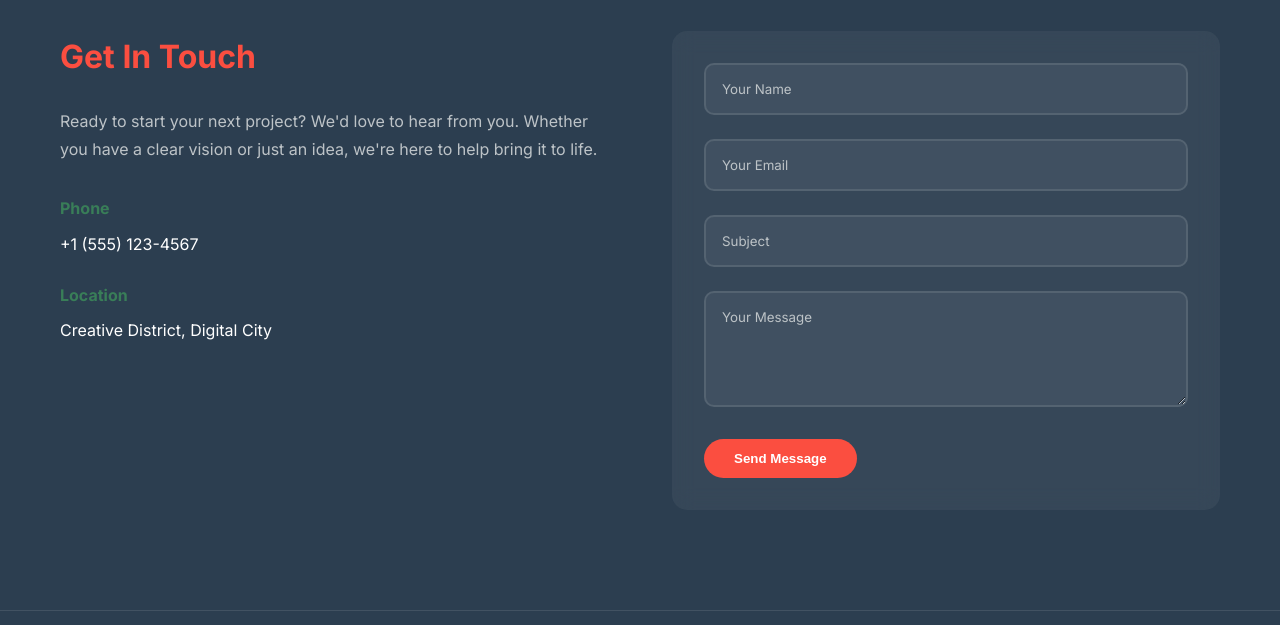
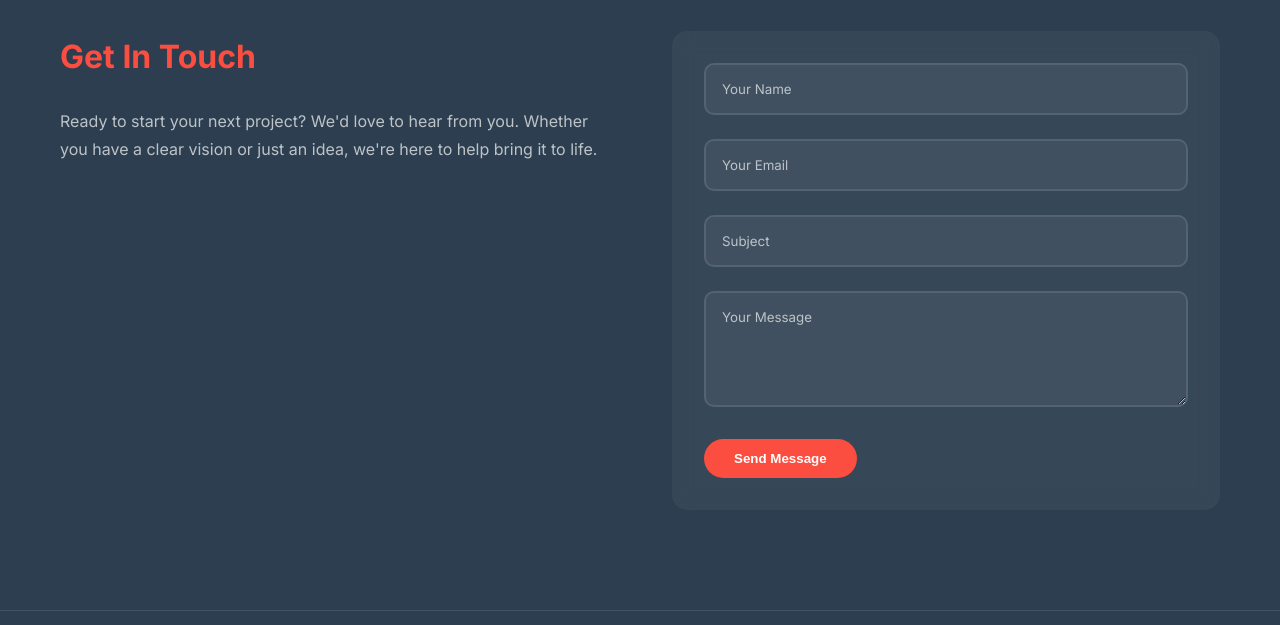
Before and after one commit to bergerhofer/radish-immersive-website, a website: page index.html in a window 1280 px wide. Shown: the part 3352-3977 px from the top of the page. Drawn offline with Linux system fonts and the light colour scheme.

Commit message:
Remove phone number and location from contact section

```diff
--- a/index.html
+++ b/index.html
@@ -200,14 +200,7 @@
                         bring it to life.
                     </p>
                     <div class="contact-details">
-                        <div class="contact-item">
-                            <h4>Phone</h4>
-                            <p>+1 (555) 123-4567</p>
-                        </div>
-                        <div class="contact-item">
-                            <h4>Location</h4>
-                            <p>Creative District, Digital City</p>
-                        </div>
+                        <!-- Contact details removed -->
                     </div>
                 </div>
                 <div class="contact-form">
```
